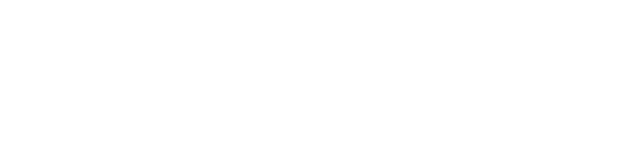
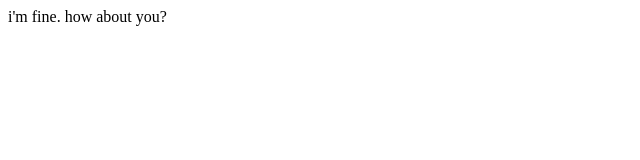
Before and after one commit to shahriarkh16/shahr-shop, a plain HTML site: page index.html in a window 1280 px wide. Shown: the whole page, without its empty margins (0-640 px from the left). Drawn offline with Linux system fonts and the light colour scheme.

Commit message:
add text

```diff
--- a/index.html
+++ b/index.html
@@ -8,5 +8,7 @@
 </head>
 <body>
 
+    i'm fine. how about you?
+
 </body>
 </html>
```
